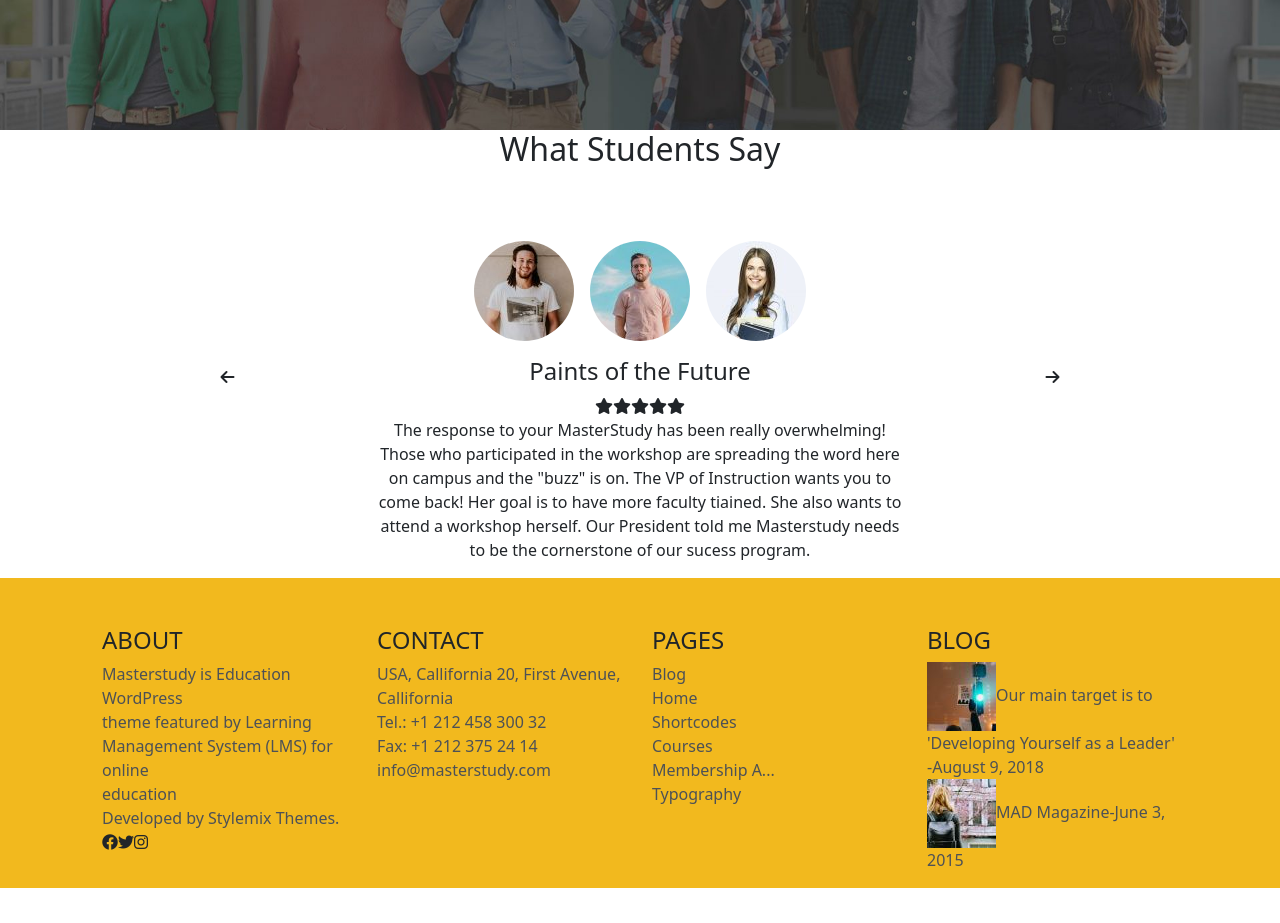
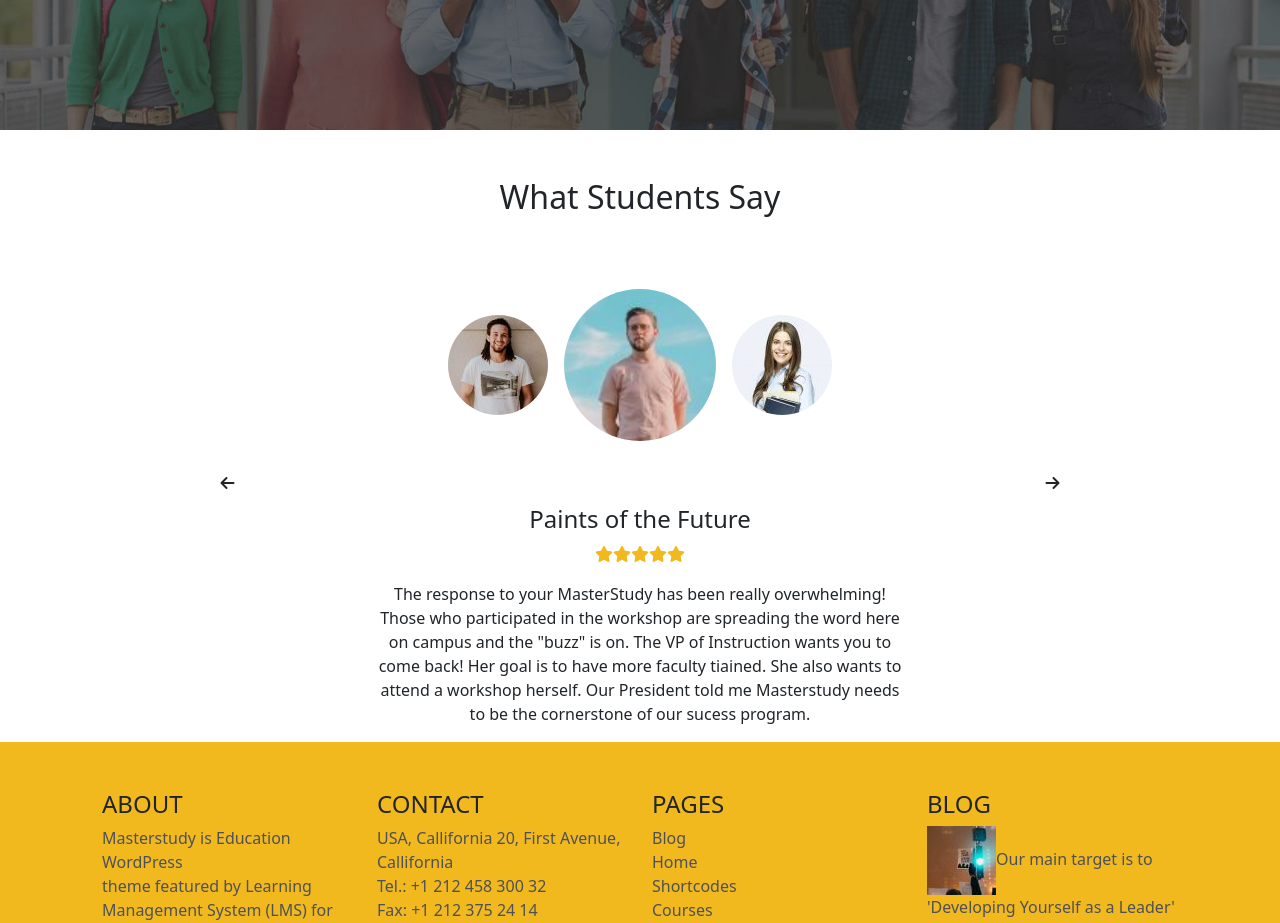
Before and after one commit to Aleandro2119/proj-html-vuejs, a Vue app: page / in a window 1280 px wide. Shown: the part 3780-4703 px from the top of the page. Before the commit the page ends 4668 px from the top, so only its background shows below. Built offline with nearby package versions, Linux system fonts and the light colour scheme.

Commit message:
Add style

```diff
--- a/src/components/Students.vue
+++ b/src/components/Students.vue
@@ -2,7 +2,7 @@
   <section>
     <div class="container">
       <div class="row">
-        <h2 class="text-center">What Students Say</h2>
+        <h2 class="text-center mt-5">What Students Say</h2>
         <div class="col-3 d-flex align-items-center justify-content-center">
           <i class="fa-solid fa-arrow-left"></i>
         </div>
@@ -14,7 +14,7 @@
               alt="1"
             />
             <img
-              class="rounded-circle p-3"
+              class="rounded-circle p-3 wi-25"
               src="../assets/img/2-100x100.jpg"
               alt="2"
             />
@@ -24,10 +24,10 @@
               alt="3"
             />
           </div>
-          <div class="text-center">
+          <div class="text-center mt-5">
             <h4>Paints of the Future</h4>
             <i v-for="n in 5" :key="n" class="fa-solid fa-star"></i>
-            <p>
+            <p class="mt-3">
               The response to your MasterStudy has been really overwhelming!
               Those who participated in the workshop are spreading the word here
               on campus and the "buzz" is on. The VP of Instruction wants you to
@@ -51,5 +51,12 @@ export default {
 };
 </script>
 
-<style>
+<style lang="scss" scoped>
+.fa-star {
+  color: #f2b91e;
+}
+
+.wi-25 {
+  width: 35%;
+}
 </style>
```
